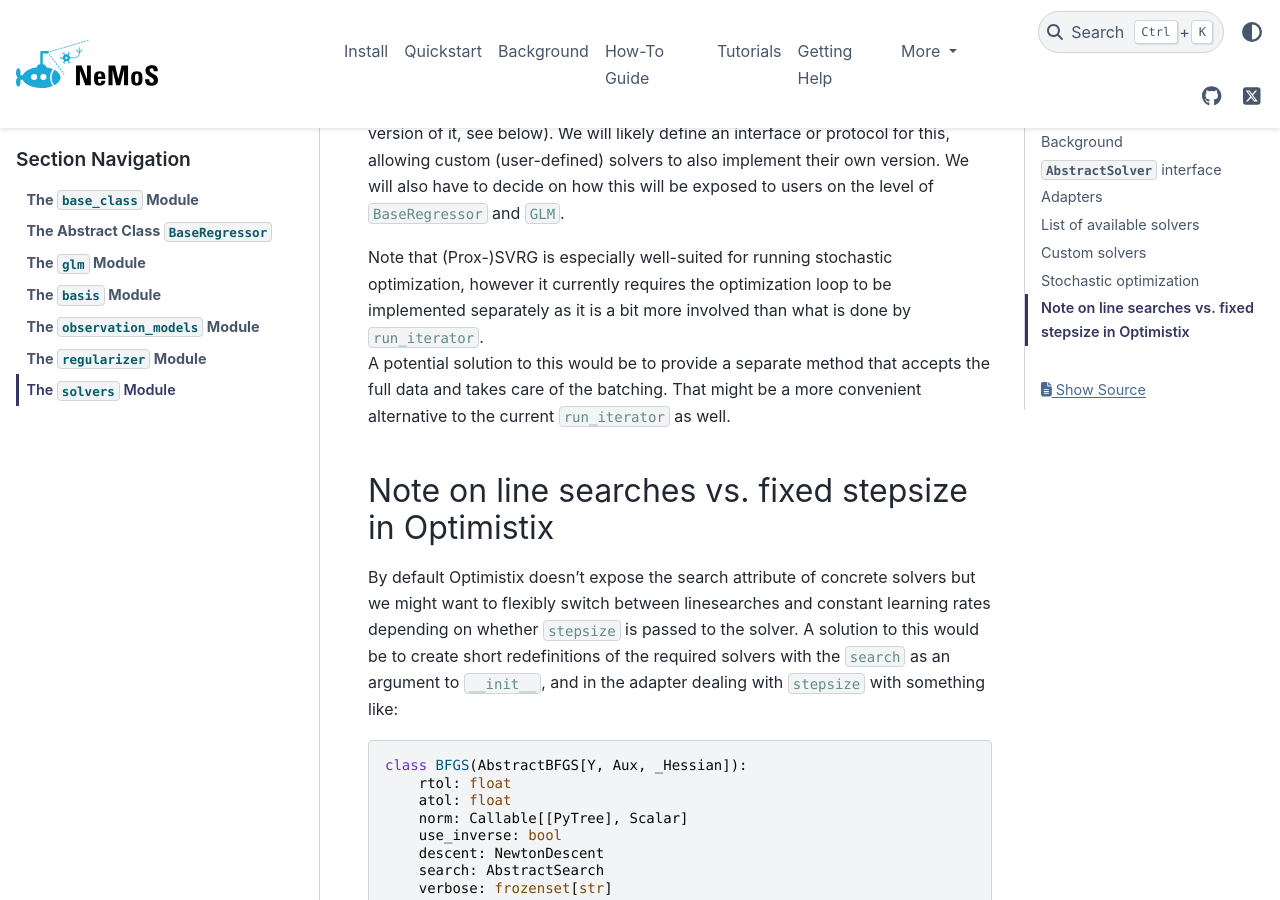
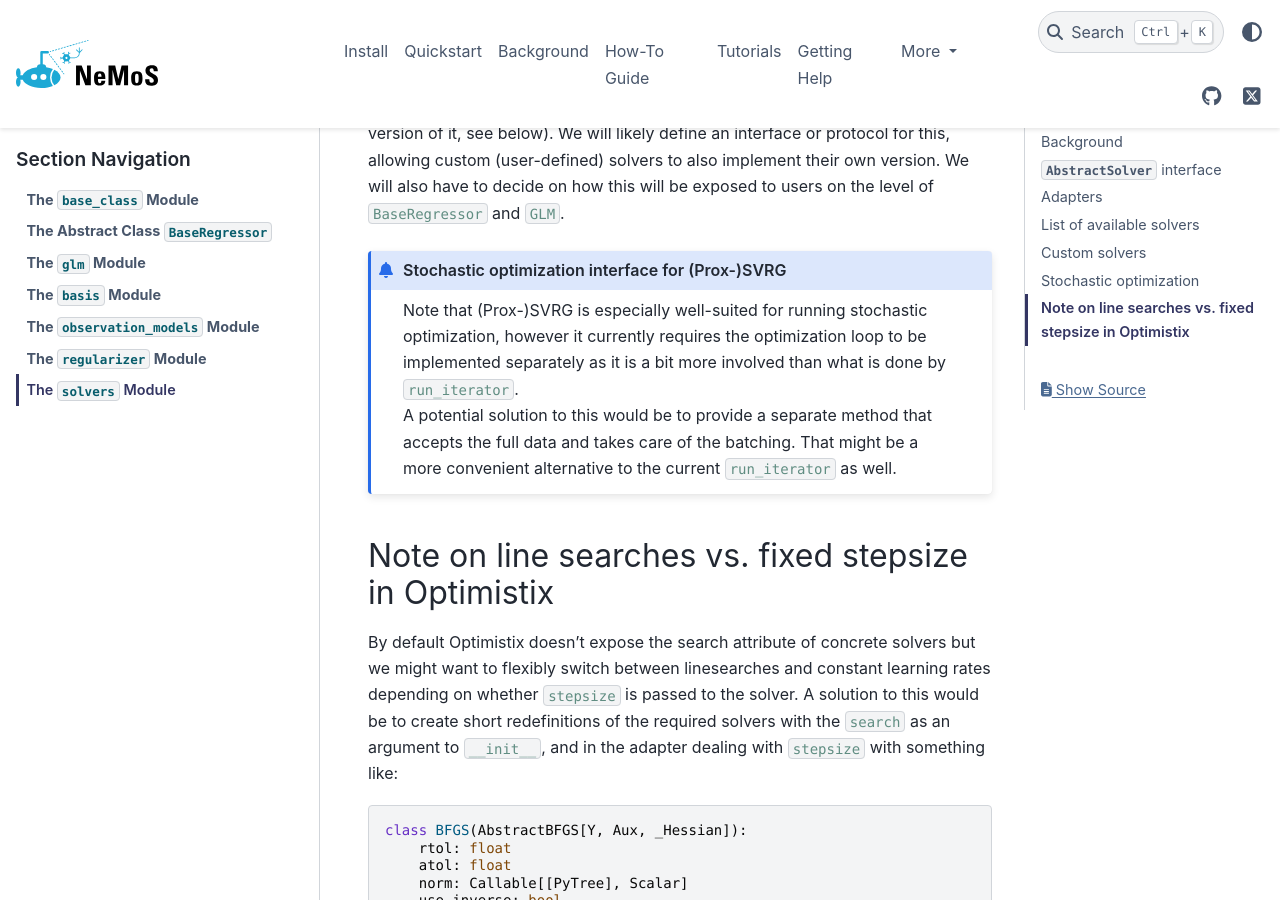
Before and after one commit to flatironinstitute/nemos, a Sphinx documentation site: the page built from docs/developers_notes/07-solvers.md, in a window 1280 px wide and 900 px high, scrolled down 3981 px. Built offline with Sphinx 7.4.7 and the PyData theme 0.15.4, drawn with Linux system fonts in a browser that asks for light colours.

Commit message:
Admonition for SVRG and run_iterator

```diff
--- a/docs/developers_notes/07-solvers.md
+++ b/docs/developers_notes/07-solvers.md
@@ -106,8 +106,12 @@
 We will likely define an interface or protocol for this, allowing custom (user-defined) solvers to also implement their own version.
 We will also have to decide on how this will be exposed to users on the level of `BaseRegressor` and `GLM`.
 
+:::{admonition} Stochastic optimization interface for (Prox-)SVRG
+:class: info
+
 Note that (Prox-)SVRG is especially well-suited for running stochastic optimization, however it currently requires the optimization loop to be implemented separately as it is a bit more involved than what is done by `run_iterator`.
 A potential solution to this would be to provide a separate method that accepts the full data and takes care of the batching. That might be a more convenient alternative to the current `run_iterator` as well.
+:::
 
 ## Note on line searches vs. fixed stepsize in Optimistix
 By default Optimistix doesn't expose the search attribute of concrete solvers but we might want to flexibly switch between linesearches and constant learning rates depending on whether `stepsize` is passed to the solver.
```
